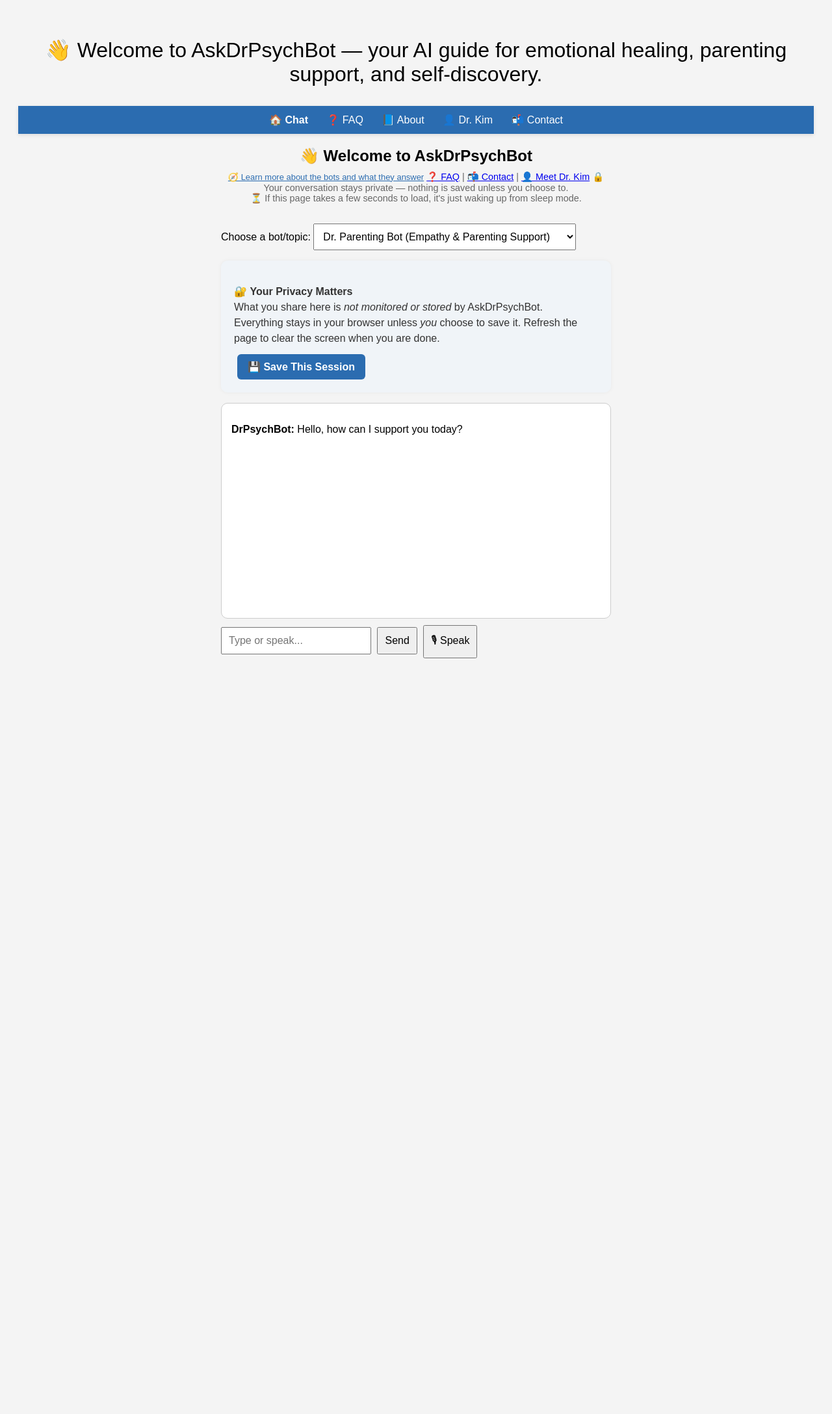
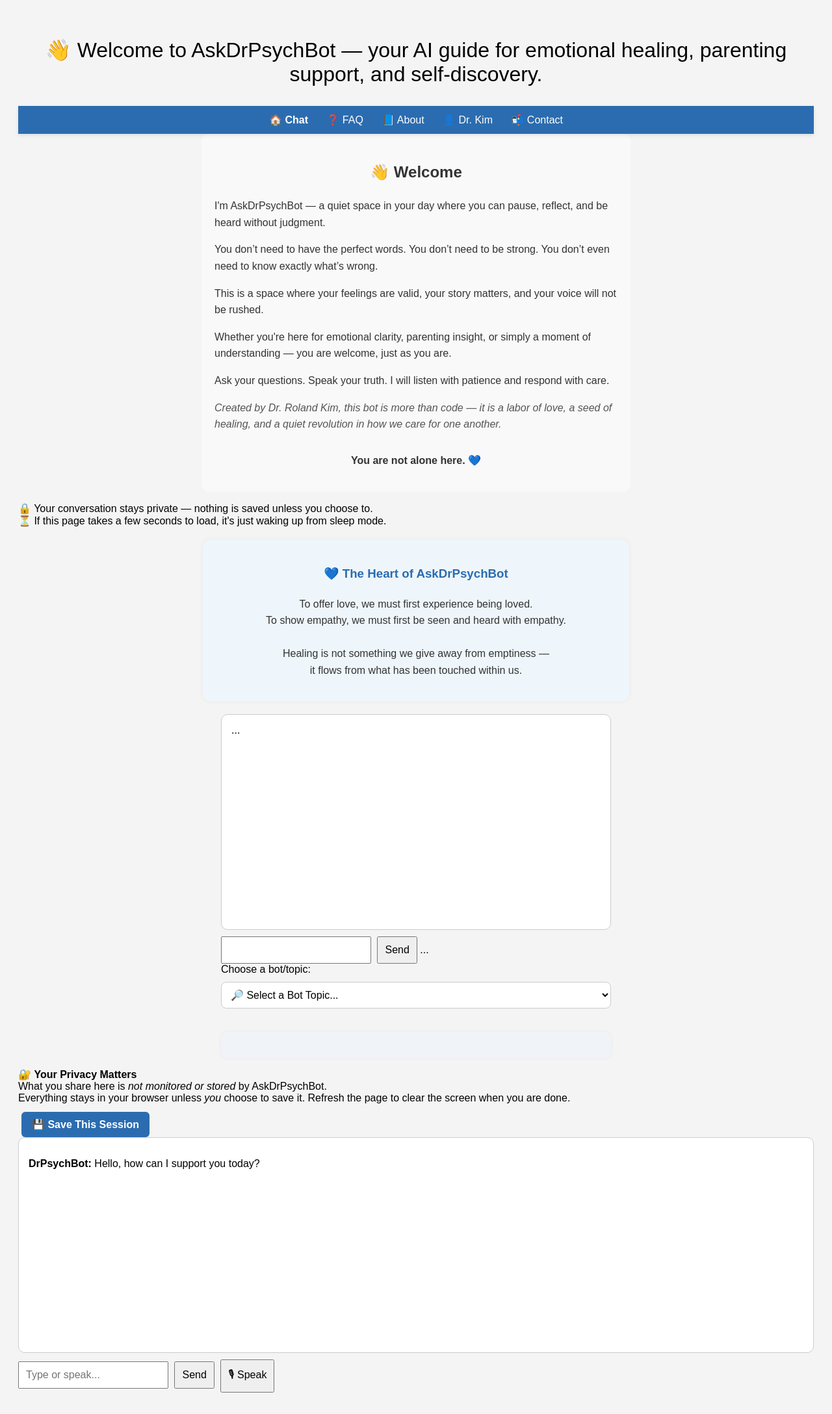
Before and after one commit to livingfree57/drpsychbot-hub, a Flask app: page / in a window 1280 px wide. Shown: the whole page at 65% size. Before the commit the page ends 1013 px from the top, so only its background shows below. Run offline with Flask 3, Linux system fonts and the light colour scheme.

Commit message:
Fix: Remove extra menu and add Heart Philosophy

```diff
--- a/app.py
+++ b/app.py
@@ -1,35 +1,31 @@
 
 
-#!/usr/bin/env python3
+from flask import Flask, request, jsonify, render_template
 import os
 import csv
 import json
 import pathlib
 import difflib
 import uuid
-from flask import Flask, request, jsonify, render_template
 import openai
 from elevenlabs import save
 from elevenlabs.client import ElevenLabs
-
 from dotenv import load_dotenv
 
+# Load environment variables
 load_dotenv()
-
-
-
-kb_path = "kb/"
-target_names = ["DrRolandBot", "DrParentingBot", "DrTeenagerBot"]
-replacement = "DrPsychBot"
 
 app = Flask(__name__)
 
 # ── KNOWLEDGE-BASE CONFIG ─────────────────────────────────────────
 KB_DIR = pathlib.Path(__file__).parent / "kb"
 ROUTING_CONFIG_FILE = KB_DIR / "drpsychbot_routing_config.json"
+
+# Load empathy KB
 with (KB_DIR / "empathic_counseling_json.json").open("r", encoding="utf-8") as f:
     EMPATHY_KB = json.load(f)
 
+# Load bot routing config
 with open(ROUTING_CONFIG_FILE, "r", encoding="utf-8") as f:
     BOT_CONFIGS = json.load(f)
 
@@ -43,14 +39,16 @@ def get_bot_kb(bot_name):
             }
     return None
 
-# ELEVENLABS & OPENAI SETUP
+# ElevenLabs & OpenAI setup
 client_11 = ElevenLabs(api_key=os.getenv("ELEVEN_API_KEY"))
 openai.api_key = os.getenv("OPENAI_API_KEY")
-voice_id      = os.getenv("VOICE_ID")
+voice_id = os.getenv("VOICE_ID")
+
+# ── ROUTES ─────────────────────────────────────────
 
 @app.route("/")
 def index():
-        return render_template("index.html")
+    return render_template("index.html")
 
 @app.route("/about")
 def about():
@@ -78,7 +76,6 @@ def list_bots():
         } for b in BOT_CONFIGS
     ])
 
-
 @app.route("/voice", methods=["POST"])
 def voice_reply():
     data = request.json
@@ -86,7 +83,7 @@ def voice_reply():
     selected_bot = data.get("bot", "")
     final_reply = ""
 
-    # Load topic-specific KB
+    # Load bot KB
     bot_kb = []
     kb_files = get_bot_kb(selected_bot)
     if kb_files and kb_files["json"]:
@@ -96,7 +93,7 @@ def voice_reply():
         except Exception as e:
             print("Error loading bot KB:", e)
 
-    # --- Helper Functions ---
+    # Helper Functions
     def detect_question_intent(text):
         informational_keywords = ["what is", "can you tell me", "explain", "define", "help me understand", "how does", "how can", "why does"]
         return any(keyword in text for keyword in informational_keywords)
@@ -105,109 +102,57 @@ def voice_reply():
         affirmations = ["yes", "yeah", "yep", "right", "correct", "that's right", "exactly", "sure", "of course"]
         return text.strip() in affirmations
 
-    # --- Short Affirmation Handling ---
+    # Short Affirmation Handling
     if detect_short_affirmation(user_input):
         final_reply = "I'm hearing that you agree. Thank you for sharing that."
+    else:
+        is_informational = detect_question_intent(user_input)
+        info_reply = ""
+        empathy_reply = ""
 
-        try:
-            audio_filename = f"response_{uuid.uuid4().hex}.mp3"
-            audio_path = pathlib.Path("static") / audio_filename
+        if is_informational:
+            info_match = difflib.get_close_matches(user_input, [e["question"].lower() for e in bot_kb], n=1, cutoff=0.6)
+            if info_match:
+                info_reply = next((e["answer"] for e in bot_kb if e["question"].lower() == info_match[0]), "")
+            if not info_reply:
+                empathy_match = difflib.get_close_matches(user_input, [e["question"].lower() for e in EMPATHY_KB], n=1, cutoff=0.6)
+                if empathy_match:
+                    empathy_reply = next((e["answer"] for e in EMPATHY_KB if e["question"].lower() == empathy_match[0]), "")
+        else:
+            empathy_match = difflib.get_close_matches(user_input, [e["question"].lower() for e in EMPATHY_KB], n=1, cutoff=0.6)
+            if empathy_match:
+                empathy_reply = next((e["answer"] for e in EMPATHY_KB if e["question"].lower() == empathy_match[0]), "")
+            if not empathy_reply:
+                info_match = difflib.get_close_matches(user_input, [e["question"].lower() for e in bot_kb], n=1, cutoff=0.6)
+                if info_match:
+                    info_reply = next((e["answer"] for e in bot_kb if e["question"].lower() == info_match[0]), "")
 
-            audio = client_11.text_to_speech.convert(
-                text=final_reply,
-                voice_id=voice_id,
-                model_id="eleven_multilingual_v2",
-                output_format="mp3_44100_128"
-            )
-            save(audio, str(audio_path))
+        if info_reply:
+            final_reply = info_reply
+        elif empathy_reply:
+            final_reply = empathy_reply
+        else:
+            try:
+                gpt_response = openai.ChatCompletion.create(
+                    model="gpt-3.5-turbo",
+                    temperature=0.7,
+                    max_tokens=60,
+                    messages=[
+                        {"role": "system", "content": (
+                            "You are a calm, empathic listener. "
+                            "First mirror the user's emotional state warmly. "
+                            "If the user clearly asks for advice, gently offer one encouraging suggestion without overwhelming them. "
+                            "Keep responses concise, within 2–3 short sentences."
+                        )},
+                        {"role": "user", "content": user_input}
+                             ]
+                )
+                final_reply = gpt_response["choices"][0]["message"]["content"].strip()
+            except Exception as e:
+                print("GPT fallback error:", e)
+                final_reply = "I'm here to listen, even if I don't have the right words yet."
 
-            return jsonify({"text": final_reply, "audio_url": f"/static/{audio_filename}"})
-        except Exception as e:
-            print("ElevenLabs voice error:", e)
-            return jsonify({"text": final_reply})
-
-    # --- Intent Detection ---
-    is_informational = detect_question_intent(user_input)
-
-    # Search logic
-    info_reply = ""
-    empathy_reply = ""
-
-    if is_informational:
-        # If question intent detected: search info KB first
-        info_match = difflib.get_close_matches(
-            user_input,
-            [e["question"].lower() for e in bot_kb],
-            n=1,
-            cutoff=0.6
-        )
-        if info_match:
-            info_reply = next(
-                (e["answer"] for e in bot_kb if e["question"].lower() == info_match[0]), ""
-            )
-        if not info_reply:
-            empathy_match = difflib.get_close_matches(
-                user_input,
-                [e["question"].lower() for e in EMPATHY_KB],
-                n=1,
-                cutoff=0.6
-            )
-            if empathy_match:
-                empathy_reply = next(
-                    (e["answer"] for e in EMPATHY_KB if e["question"].lower() == empathy_match[0]), ""
-                )
-
-    else:
-        # If emotional statement detected: search empathy KB first
-        empathy_match = difflib.get_close_matches(
-            user_input,
-            [e["question"].lower() for e in EMPATHY_KB],
-            n=1,
-            cutoff=0.6
-        )
-        if empathy_match:
-            empathy_reply = next(
-                (e["answer"] for e in EMPATHY_KB if e["question"].lower() == empathy_match[0]), ""
-            )
-        if not empathy_reply:
-            info_match = difflib.get_close_matches(
-                user_input,
-                [e["question"].lower() for e in bot_kb],
-                n=1,
-                cutoff=0.6
-            )
-            if info_match:
-                info_reply = next(
-                    (e["answer"] for e in bot_kb if e["question"].lower() == info_match[0]), ""
-                )
-
-    # Assemble final reply
-    if info_reply:
-        final_reply = info_reply
-    elif empathy_reply:
-        final_reply = empathy_reply
-    else:
-        # GPT fallback - short, empathic, reflective
-        try:
-            gpt_response = openai.ChatCompletion.create(
-                model="gpt-3.5-turbo",
-                temperature=0.7,
-                max_tokens=60,
-                messages=[
-                    {"role": "system", "content": (
-                        "You are a calm, empathic listener. "
-                        "Do not give advice. First, mirror the user's emotional state, "
-                        "then give advice when the user's intention is clear to get advice. Limit response to 2-3 short sentences."
-                    )},
-                    {"role": "user", "content": user_input}
-                ]
-            )
-            final_reply = gpt_response["choices"][0]["message"]["content"].strip()
-        except Exception as e:
-            print("GPT fallback error:", e)
-            final_reply = "I'm here to listen, even if I don't have the right words yet."
-
-    # --- ElevenLabs voice generation ---
+    # ElevenLabs voice generation
     try:
         audio_filename = f"response_{uuid.uuid4().hex}.mp3"
         audio_path = pathlib.Path("static") / audio_filename
@@ -225,13 +170,7 @@ def voice_reply():
         print("ElevenLabs voice error:", e)
         return jsonify({"text": final_reply})
 
-
-
-
-
 if __name__ == "__main__":
-    import os
     if not os.environ.get("RENDER"):
-        from pathlib import Path
         KB_DIR.mkdir(parents=True, exist_ok=True)
         app.run(debug=True, port=5001)
--- a/templates/index.html
+++ b/templates/index.html
@@ -37,6 +37,20 @@
       color: gray;
       margin-top: 5px;
     }
+
+  #botSelect {
+    width: 100%;          /* Fill its container fully */
+    max-width: 600px;        /* Wider and visible */
+    padding: 10px;
+    font-size: 16px;
+    margin-top: 10px;
+    margin-bottom: 20px;
+    border-radius: 8px;
+    border: 1px solid #ccc;
+    background-color: #ffffff;
+  }
+</style>
+
   </style>
 </head>
 <body>
@@ -50,27 +64,65 @@
       <a href="/contact" style="color: white; margin: 0 12px; text-decoration: none;">📬 Contact</a>
     </div>
 
-    <!-- Your chatbot or page content follows -->
 
-  <div id="chatbox-wrapper" style="max-width: 600px; margin: auto;">
-    <h2 style="text-align: center;">👋 Welcome to AskDrPsychBot</h2>
-    <p style="font-size: 0.9em; color: #666; text-align: center; margin-top: -10px; margin-bottom: 30px">
-      <a href="/about" style="font-size: 0.9em; color: #2b6cb0;">🧭 Learn more about the bots and what they answer</a>
-      <a href="/faq">❓ FAQ</a> |
-      <a href="/contact">📬 Contact</a> |
-      <a href="/drkim">👤 Meet Dr. Kim</a>
+    <div style="max-width: 620px; margin: 0 auto; padding: 20px; background: #f9f9f9; border-radius: 12px; font-family: sans-serif; font-size: 1em; color: #333; line-height: 1.6;">
+      <h2 style="text-align: center;">👋 Welcome</h2>
+      <p>
+        I'm AskDrPsychBot — a quiet space in your day where you can pause, reflect, and be heard without judgment.
+      </p>
+      <p>
+        You don’t need to have the perfect words. You don’t need to be strong. You don’t even need to know exactly what’s wrong.
+      </p>
+      <p>
+        This is a space where your feelings are valid, your story matters, and your voice will not be rushed.
+      </p>
+      <p>
+        Whether you're here for emotional clarity, parenting insight, or simply a moment of understanding — you are welcome, just as you are.
+      </p>
+      <p>
+        Ask your questions. Speak your truth. I will listen with patience and respond with care.
+      </p>
+      <p style="font-style: italic; color: #555;">
+        Created by Dr. Roland Kim, this bot is more than code — it is a labor of love, a seed of healing, and a quiet revolution in how we care for one another.
+      </p>
+      <p style="text-align: center; margin-top: 30px; font-weight: bold;">
+        You are not alone here. 💙
+      </p>
+    </div>
 
-
+    <p class="privacy-note">
       🔒 Your conversation stays private — nothing is saved unless you choose to.<br>
       ⏳ If this page takes a few seconds to load, it's just waking up from sleep mode.
     </p>
 
-    <label for="botSelect">Choose a bot/topic:</label>
+
+    <div style="max-width: 620px; margin: 20px auto; padding: 18px; background: #eef6fb; border-radius: 12px; font-family: sans-serif; font-size: 1em; color: #333; line-height: 1.6; text-align: center; box-shadow: 0 0 8px rgba(0,0,0,0.05);">
+      <h3 style="color: #2b6cb0;">💙 The Heart of AskDrPsychBot</h3>
+      <p>
+        To offer love, we must first experience being loved.<br>
+        To show empathy, we must first be seen and heard with empathy.<br><br>
+        Healing is not something we give away from emptiness —<br>
+        it flows from what has been touched within us.
+      </p>
+    </div>
+
+
+<div id="chatbox-wrapper" style="max-width: 600px; margin: auto;">
+  <div id="chat-box"> ... </div>
+  <input id="user-input" ... >
+  <button>Send</button>
+  ...
+</div>
+
+
+
+    <div style="max-width: 600px; margin: auto;">
+
+      <label for="botSelect">Choose a bot/topic:</label><br>
       <select id="botSelect"></select>
 
       <div style="
-      max-width: 600px;
-      margin: 16px 0;
+        margin-top: 16px;
         padding: 20px;
         background-color: #f0f4f8;
         border-radius: 10px;
@@ -80,6 +132,12 @@
         line-height: 1.5;
         text-align: left;
       ">
+        <!-- Privacy Banner inside -->
+      </div>
+
+    </div>
+
+
       <p style="margin-bottom: 12px;">
         🔐 <strong>Your Privacy Matters</strong><br />
         What you share here is <em>not monitored or stored</em> by AskDrPsychBot.<br />
@@ -105,16 +163,24 @@
     <button onclick="sendMessage(true)">Send</button>
     <button onclick="startListening()">🎙 Speak</button>
     <div id="status"></div>
-  </div>
-
-
 
 
   <script>
-    let recognition;
 
     // Populate bot dropdown
     window.addEventListener("DOMContentLoaded", () => {
+      const dropdown = document.getElementById("botSelect");
+
+// Add a placeholder option immediately
+      const placeholder = document.createElement("option");
+
+      placeholder.value = "";
+      placeholder.textContent = "🔎 Select a Bot Topic...";
+      placeholder.disabled = true;
+      placeholder.selected = true;
+      dropdown.appendChild(placeholder);
+
+
       fetch("/list-bots")
         .then(res => res.json())
         .then(bots => {
```
Also changed, not shown: templates/about.html (+5 -5 lines). Lines whose indentation alone changed are shown as unchanged.
